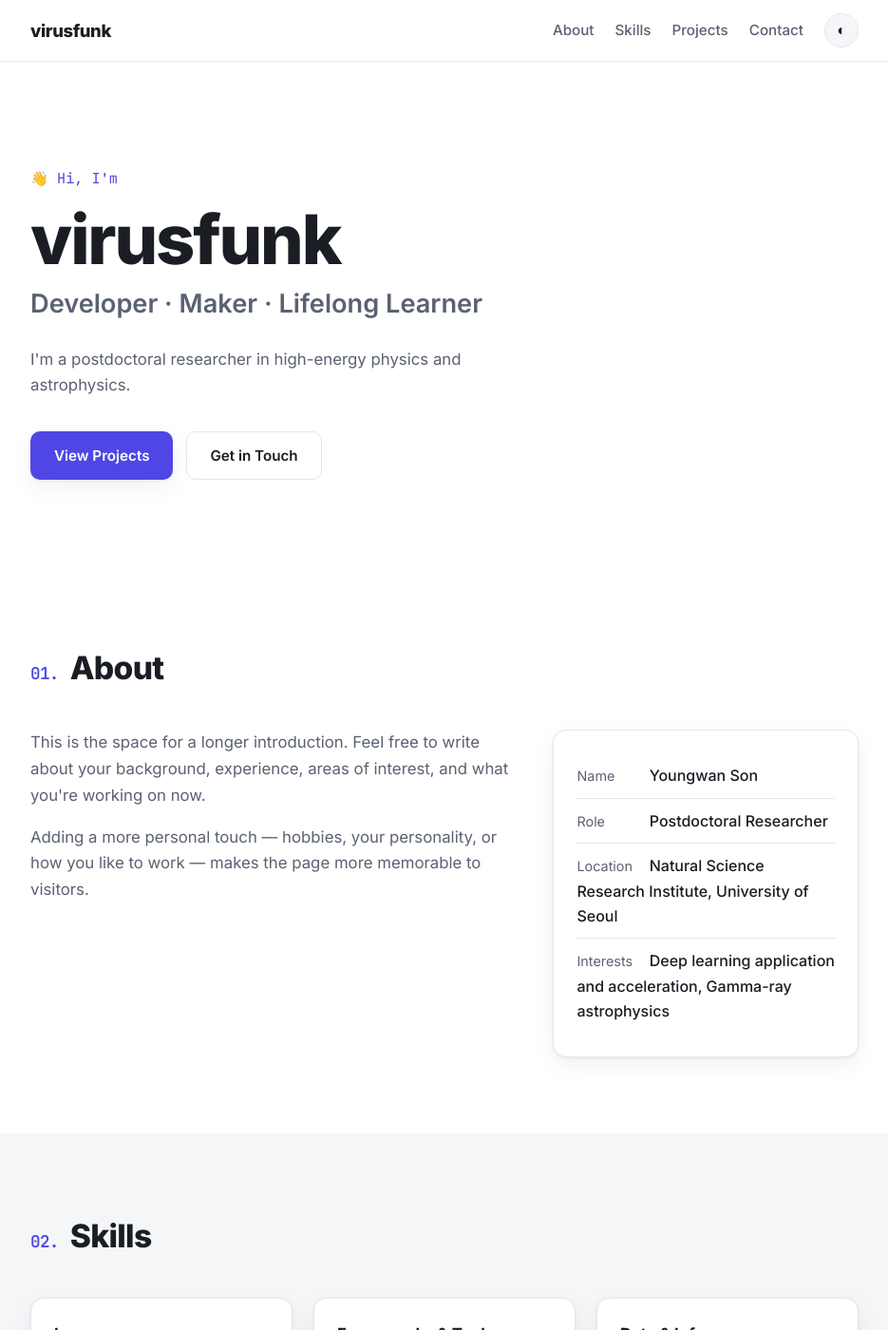
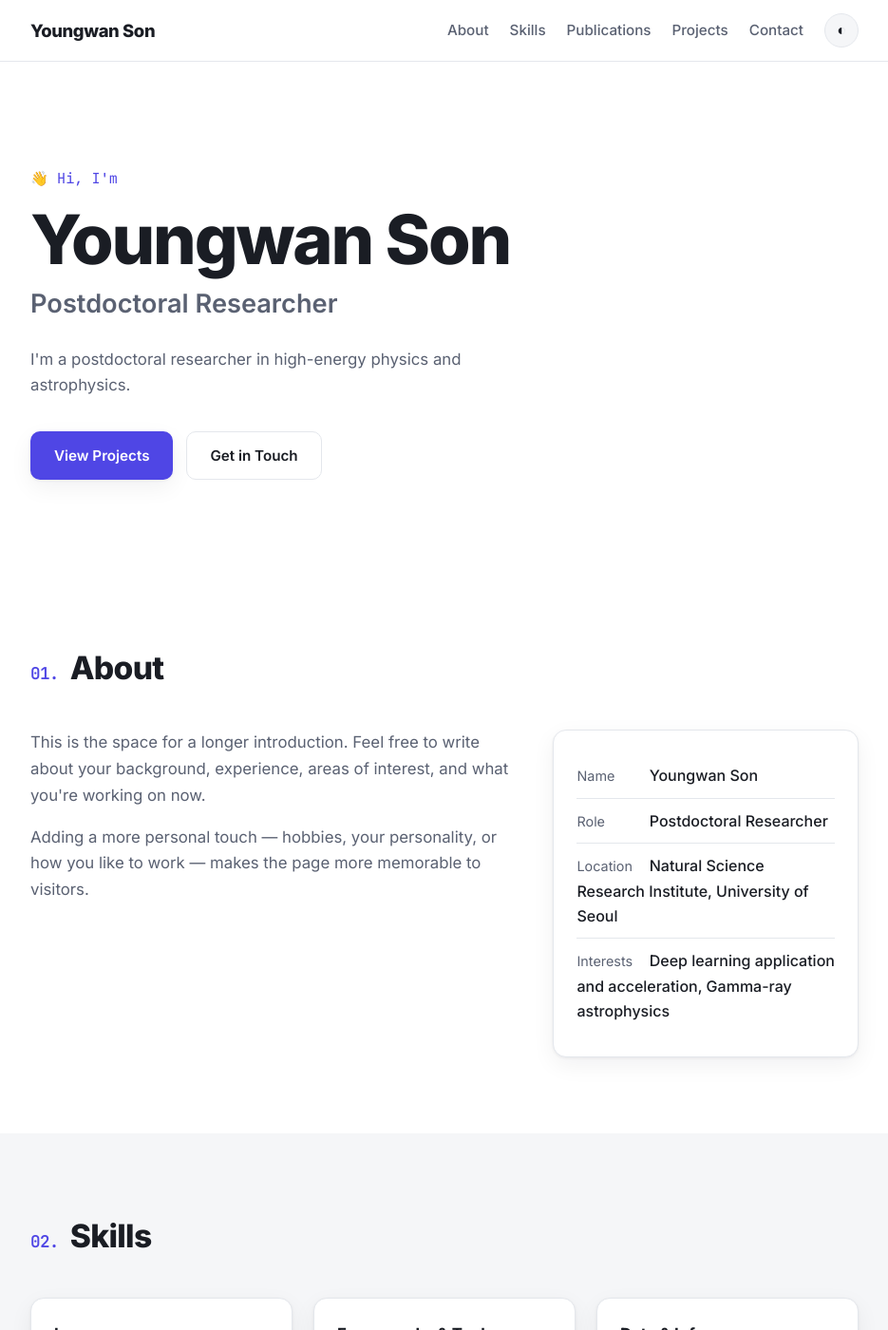
Before and after one commit to virusfunk/virusfunk.github.io, a Jekyll site: the page built from index.html, in a window 1280 px wide and 1400 px high. Shown: the whole window at 95% size, without its empty margins (172-1107 px from the left). Built offline with Jekyll 4.4.1, drawn with Linux system fonts in a browser that asks for light colours; some of the changed text lies outside the part shown.

Commit message:
Add publications (CV) — homepage section + full /publications page
Parsed from bibliography.bib: 4 first-author, 5 proceedings, 34 collaboration.
Fix broken mailto Liquid in contact section.

Co-Authored-By: Claude Opus 4.8 <noreply@anthropic.com>

```diff
--- a/_config.yml
+++ b/_config.yml
@@ -1,9 +1,9 @@
 # ── Site basics ────────────────────────────────────
-title: "virusfunk"
-tagline: "Developer · Maker · Lifelong Learner"
-description: "Personal portfolio of virusfunk."
+title: "Youngwan Son"
+tagline: "Postdoctoral Researcher"
+description: "About the guy"
 author: "virusfunk"
-email: "master909056@gmail.com"
+email: "youngwan.son@uos.ac.kr"
 
 # Deployment URL (personal GitHub Pages site)
 url: "https://virusfunk.github.io"
--- /dev/null
+++ b/_includes/pub-item.html
@@ -0,0 +1,9 @@
+{% assign p = include.p %}
+<li class="pub-item">
+  <p class="pub-title">
+    {% if p.link %}<a href="{{ p.link }}" target="_blank" rel="noopener">{{ p.title }}</a>{% else %}{{ p.title }}{% endif %}
+    {% if p.note %}<span class="pub-badge">{{ p.note }}</span>{% endif %}
+  </p>
+  <p class="pub-meta">{{ p.authors }}</p>
+  <p class="pub-venue">{{ p.venue }}{% if p.year %} · {{ p.year }}{% endif %}</p>
+</li>
--- a/_layouts/default.html
+++ b/_layouts/default.html
@@ -15,10 +15,11 @@
     <nav class="nav container">
       <a href="{{ '/' | relative_url }}" class="brand">{{ site.title }}</a>
       <div class="nav-links">
-        <a href="#about">About</a>
-        <a href="#skills">Skills</a>
-        <a href="#projects">Projects</a>
-        <a href="#contact">Contact</a>
+        <a href="{{ '/#about' | relative_url }}">About</a>
+        <a href="{{ '/#skills' | relative_url }}">Skills</a>
+        <a href="{{ '/publications/' | relative_url }}">Publications</a>
+        <a href="{{ '/#projects' | relative_url }}">Projects</a>
+        <a href="{{ '/#contact' | relative_url }}">Contact</a>
         <button id="theme-toggle" class="theme-toggle" aria-label="Toggle theme">◐</button>
       </div>
     </nav>
--- a/assets/css/style.css
+++ b/assets/css/style.css
@@ -133,6 +133,40 @@ a { color: var(--accent); text-decoration: none; }
 .site-footer { border-top: 1px solid var(--border); padding: 30px 0; text-align: center; }
 .site-footer p { color: var(--text-soft); font-size: .9rem; }
 
+/* ── Publications ──────────────────────────────────── */
+.pub-list { list-style: none; counter-reset: pub; display: flex; flex-direction: column; gap: 18px; }
+.pub-item {
+  position: relative; padding-left: 42px; counter-increment: pub;
+}
+.pub-item::before {
+  content: counter(pub); position: absolute; left: 0; top: 2px;
+  font-family: 'JetBrains Mono', monospace; font-size: .8rem; font-weight: 600;
+  color: var(--accent); background: var(--accent-soft);
+  width: 28px; height: 28px; border-radius: 8px; display: grid; place-items: center;
+}
+.pub-title { font-weight: 600; font-size: 1.02rem; line-height: 1.5; margin-bottom: 4px; }
+.pub-title a { color: var(--text); transition: color .2s; }
+.pub-title a:hover { color: var(--accent); }
+.pub-meta { color: var(--text-soft); font-size: .9rem; }
+.pub-venue { color: var(--text-soft); font-size: .88rem; font-style: italic; }
+.pub-badge {
+  display: inline-block; margin-left: 8px; vertical-align: middle;
+  background: #f59e0b22; color: #b45309; border: 1px solid #f59e0b55;
+  font-family: 'JetBrains Mono', monospace; font-size: .68rem; font-weight: 600;
+  padding: 2px 8px; border-radius: 999px; font-style: normal;
+}
+[data-theme="dark"] .pub-badge { color: #fbbf24; }
+.pub-group-title {
+  font-size: 1.3rem; font-weight: 800; letter-spacing: -.02em;
+  margin: 44px 0 22px; padding-bottom: 10px; border-bottom: 2px solid var(--border);
+}
+.pub-group-title:first-of-type { margin-top: 0; }
+.pub-year {
+  font-family: 'JetBrains Mono', monospace; color: var(--accent);
+  font-size: 1rem; font-weight: 600; margin: 26px 0 14px;
+}
+.pub-page .hero-eyebrow a { color: var(--accent); }
+
 /* ── Responsive ────────────────────────────────────── */
 @media (max-width: 680px) {
   .nav-links { gap: 14px; }
--- a/index.html
+++ b/index.html
@@ -65,10 +65,26 @@ title: Home
   </div>
 </section>
 
+<!-- ── Publications ─────────────────────────────────── -->
+<section id="publications" class="section">
+  <div class="container">
+    <h2 class="section-title"><span class="section-num">03.</span> Publications</h2>
+    <p class="contact-lead" style="margin-bottom:34px">
+      Selected first-author papers —
+      <a href="{{ '/publications/' | relative_url }}">see all {{ site.data.publications.first | size | plus: site.data.publications.proceedings.size | plus: site.data.publications.collaboration.size }} publications →</a>
+    </p>
+    <ol class="pub-list">
+      {% for p in site.data.publications.first %}
+        {% include pub-item.html p=p %}
+      {% endfor %}
+    </ol>
+  </div>
+</section>
+
 <!-- ── Projects ─────────────────────────────────────── -->
-<section id="projects" class="section">
+<section id="projects" class="section section-alt">
   <div class="container">
-    <h2 class="section-title"><span class="section-num">03.</span> Projects</h2>
+    <h2 class="section-title"><span class="section-num">04.</span> Projects</h2>
     <div class="projects-grid">
       {% for project in site.data.projects %}
       <a class="project-card" href="{{ project.url }}" target="_blank" rel="noopener">
@@ -91,12 +107,12 @@ title: Home
 </section>
 
 <!-- ── Contact ──────────────────────────────────────── -->
-<section id="contact" class="section section-alt">
+<section id="contact" class="section">
   <div class="container contact">
-    <h2 class="section-title"><span class="section-num">04.</span> Contact</h2>
+    <h2 class="section-title"><span class="section-num">05.</span> Contact</h2>
     <p class="contact-lead">I'm open to collaboration or just a chat!</p>
     <div class="contact-links">
-      {% if site.email %}<a href="mailto:{{ youngwan.son@uos.ac.kr }}" class="btn btn-primary">Send Email</a>{% endif %}
+      {% if site.email %}<a href="mailto:{{ site.email }}" class="btn btn-primary">Send Email</a>{% endif %}
       {% if site.github %}<a href="https://github.com/virusfunk" target="_blank" rel="noopener" class="btn btn-ghost">GitHub</a>{% endif %}
     </div>
   </div>
```
Also changed, not shown: _data/publications.yml (added, +234 -0 lines), _data/skills.yml (+8 -10 lines), publications.html (added, +44 -0 lines).
